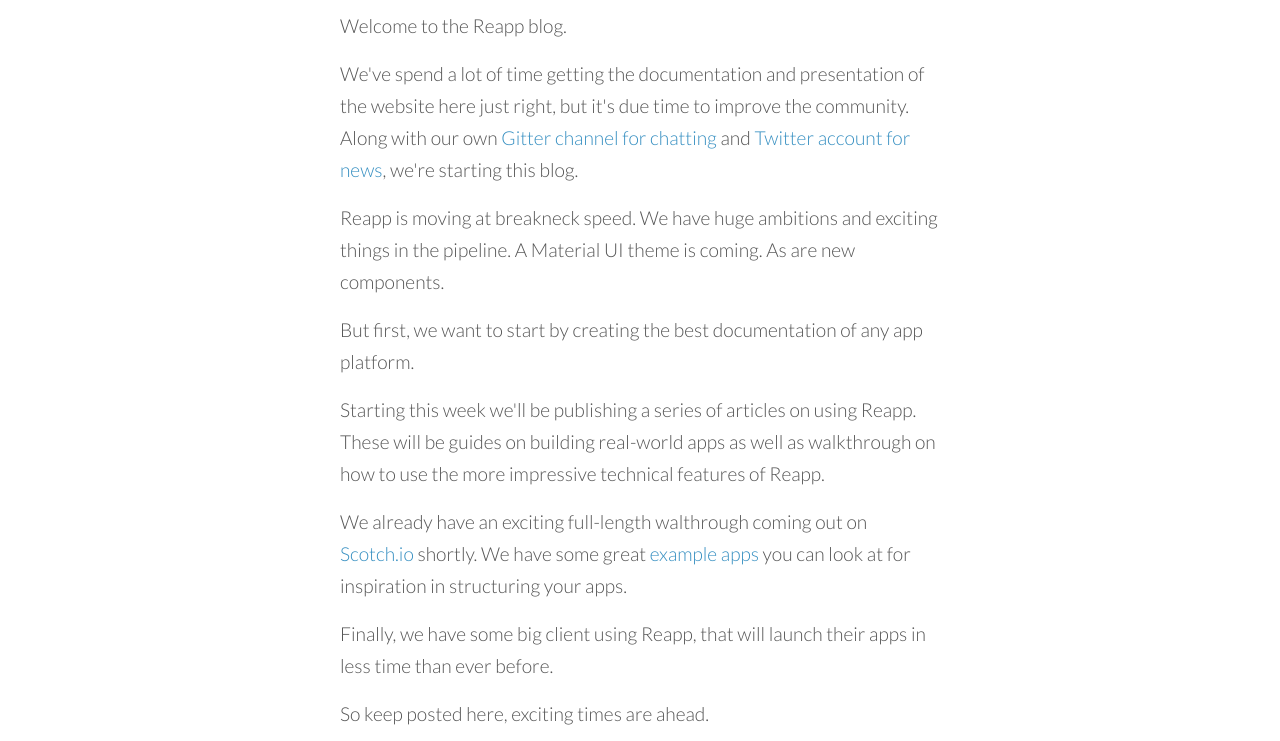
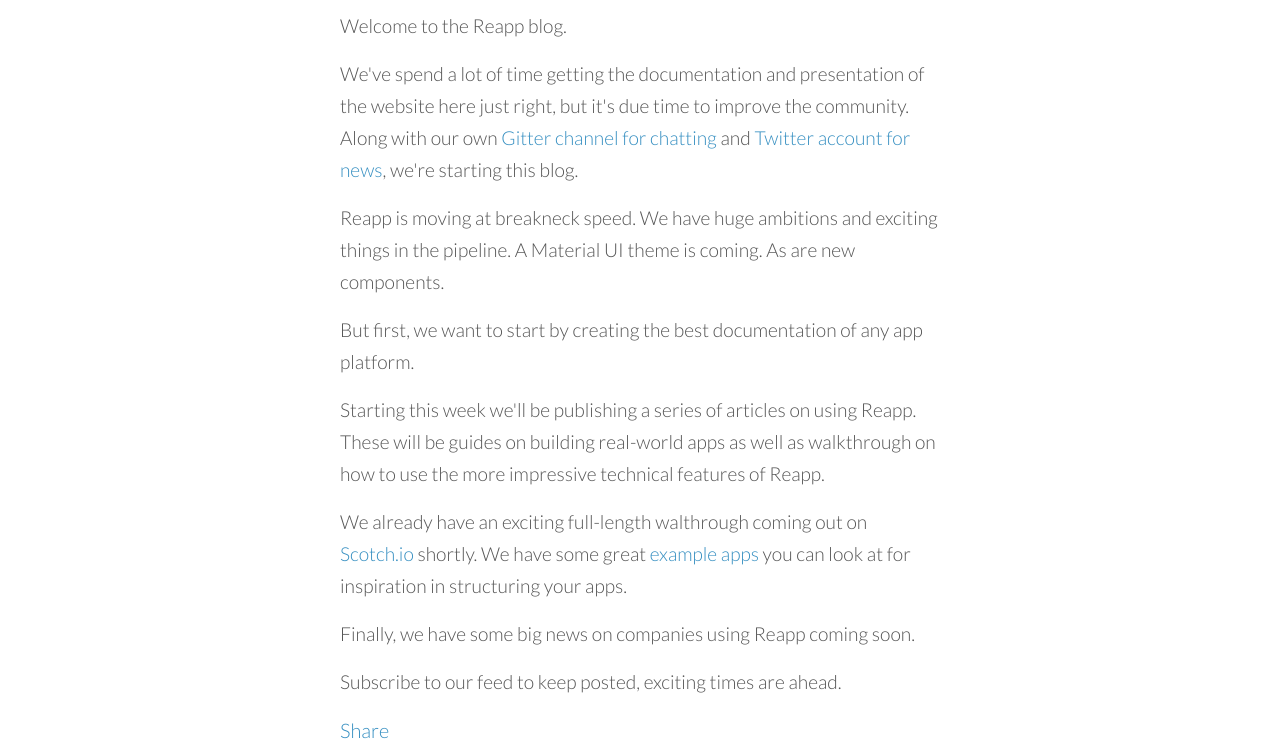
Before and after one commit to reapp/reapp.github.io, a plain HTML site: page 2015/03/08/Welcome-to-Reapp/index.html in a window 1280 px wide. Shown: the part 215-956 px from the top of the page. Drawn offline with Linux system fonts and the light colour scheme; a small style sheet from the web is missing.

Commit message:
blog remove post

```diff
--- a/2015/03/08/Welcome-to-Reapp/index.html
+++ b/2015/03/08/Welcome-to-Reapp/index.html
@@ -94,9 +94,8 @@
 <p>We already have an exciting full-length walthrough coming out on <a href="http://scotch.io" target="_blank" rel="external">Scotch.io</a>
 shortly. We have some great <a href="https://github.com/reapp/hacker-news-app" target="_blank" rel="external">example</a> <a href="https://github.com/reapp/kitchen-sink" target="_blank" rel="external">apps</a>
 you can look at for inspiration in structuring your apps.</p>
-<p>Finally, we have some big client using Reapp, that will launch their apps in less
-time than ever before.</p>
-<p>So keep posted here, exciting times are ahead.</p>
+<p>Finally, we have some big news on companies using Reapp coming soon.</p>
+<p>Subscribe to our feed to keep posted, exciting times are ahead.</p>
 
 
     </div>
```
Also changed, not shown: atom.xml (+4 -5 lines), blog/2015/03/index.html (+2 -3 lines), blog/2015/index.html (+2 -3 lines), blog/index.html (+2 -3 lines).
